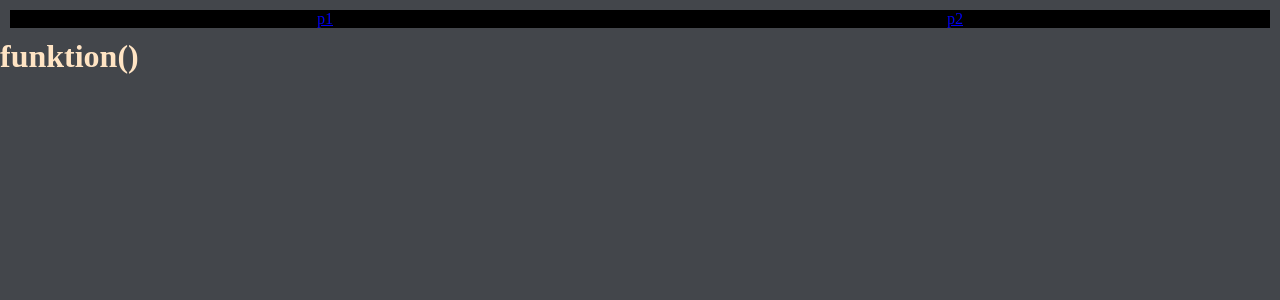
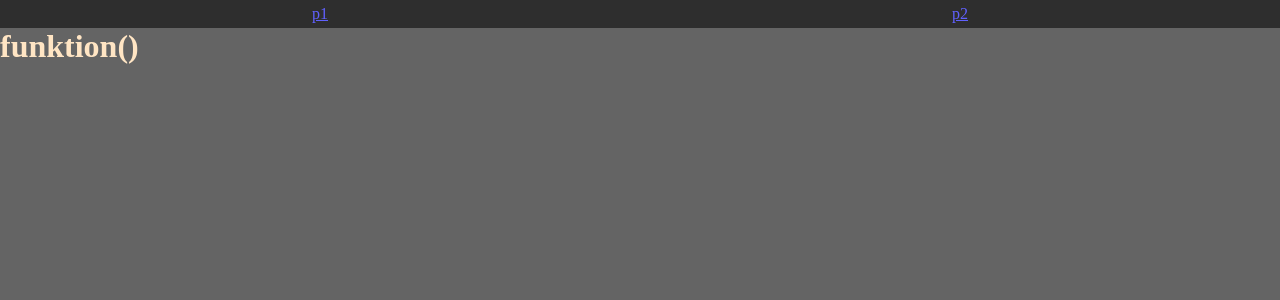
Before and after one commit to justforaprogramm/Web, a PHP site: page /Verwaltung.html in a window 1280 px wide. Shown: the top 300 px of the page. Run offline with PHP 8.4, Linux system fonts and the light colour scheme.

Commit message:
v1.1.8 color theme css

```diff
--- a/index/style.css
+++ b/index/style.css
@@ -4,15 +4,20 @@
     flex-direction: column;
 }
 nav{
-    background-color: black;
+    background-color: rgb(46, 46, 46);
     color: blue;
     display: flex;
     flex-direction: row;
     align-items: center;
     justify-content: space-around;
-    margin: 10px;
+}
+nav > a{
+    padding: 5px;
+    color: rgb(97, 97, 255);
 }
 body{
-    background-color: rgb(67, 70, 75);
-    color: bisque;
+    background-color: rgb(100, 100, 100);
+    color: rgb(255, 229, 196);
+    display: flex;
+    justify-content: center;
 }
```
